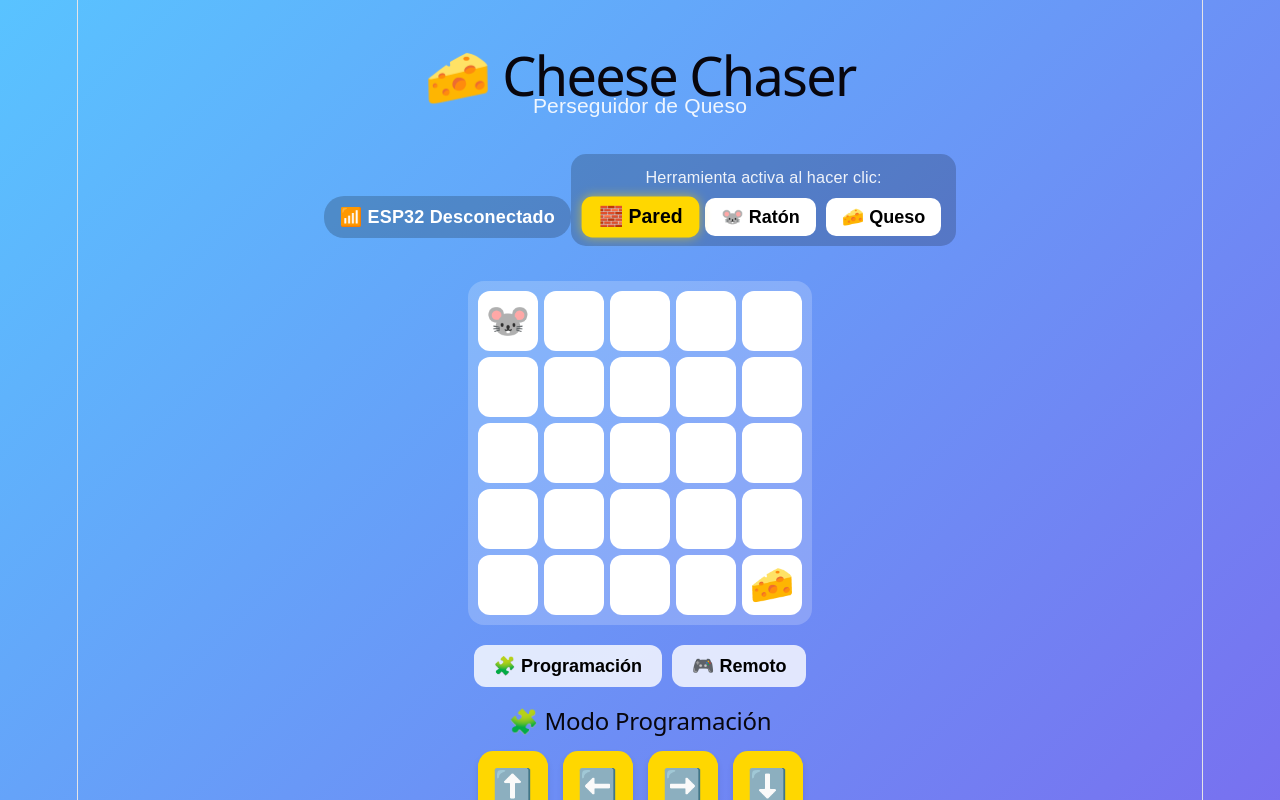
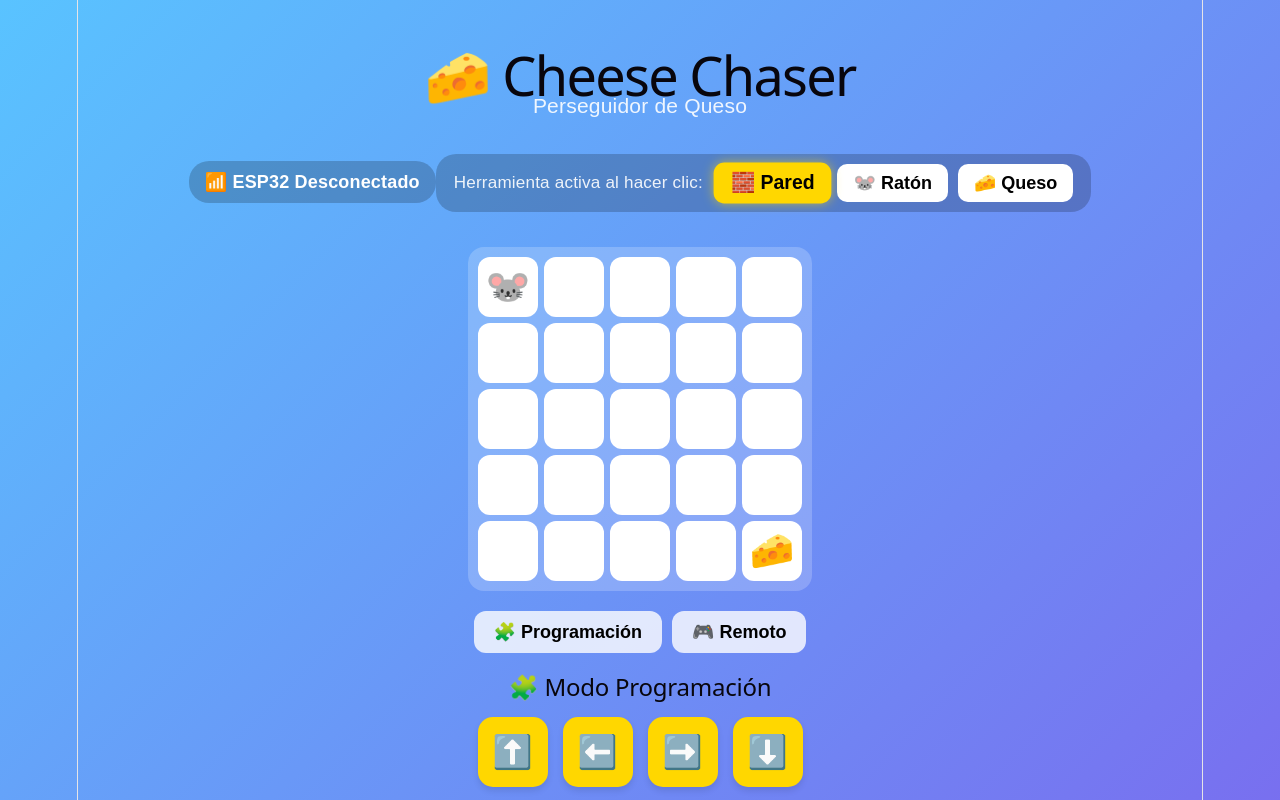
Before and after one commit to jpmax-c/mousebot-ui, a React (Vite) app: page / in a window 1280 px wide. Shown: the top 800 px of the page. Built offline with nearby package versions, Linux system fonts and the light colour scheme.

Commit message:
Update App.css

```diff
--- a/src/App.css
+++ b/src/App.css
@@ -41,20 +41,24 @@
   font-weight: bold;
 }
 
-/* Herramientas para colocar Paredes / Ratón / Queso */
+/* Herramientas alineadas horizontalmente */
 .edit-tools {
   margin: 15px auto;
   background: rgba(0, 0, 0, 0.2);
-  padding: 10px 15px;
-  border-radius: 15px;
-  display: inline-block;
+  padding: 10px 18px;
+  border-radius: 20px;
+  display: inline-flex;
+  align-items: center;
+  gap: 15px;
 }
 
 .edit-tools span {
-  display: block;
-  font-size: 0.9rem;
-  margin-bottom: 8px;
+  display: inline-block;
+  font-size: 0.95rem;
+  margin-bottom: 0;
   opacity: 0.9;
+  font-weight: 500;
+  white-space: nowrap;
 }
 
 .tool-buttons {
```
